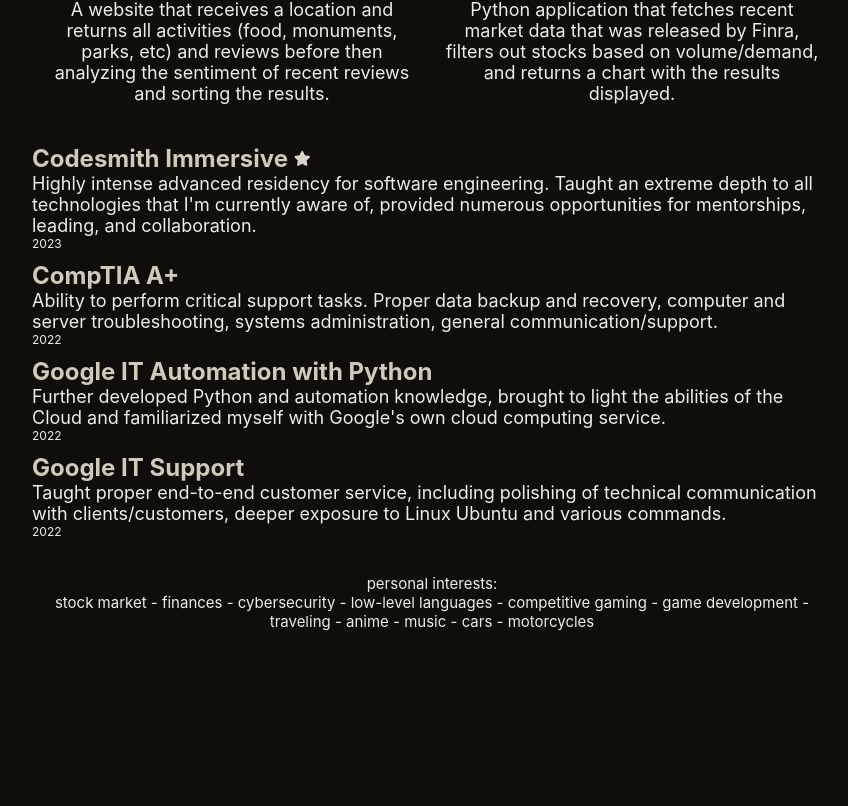
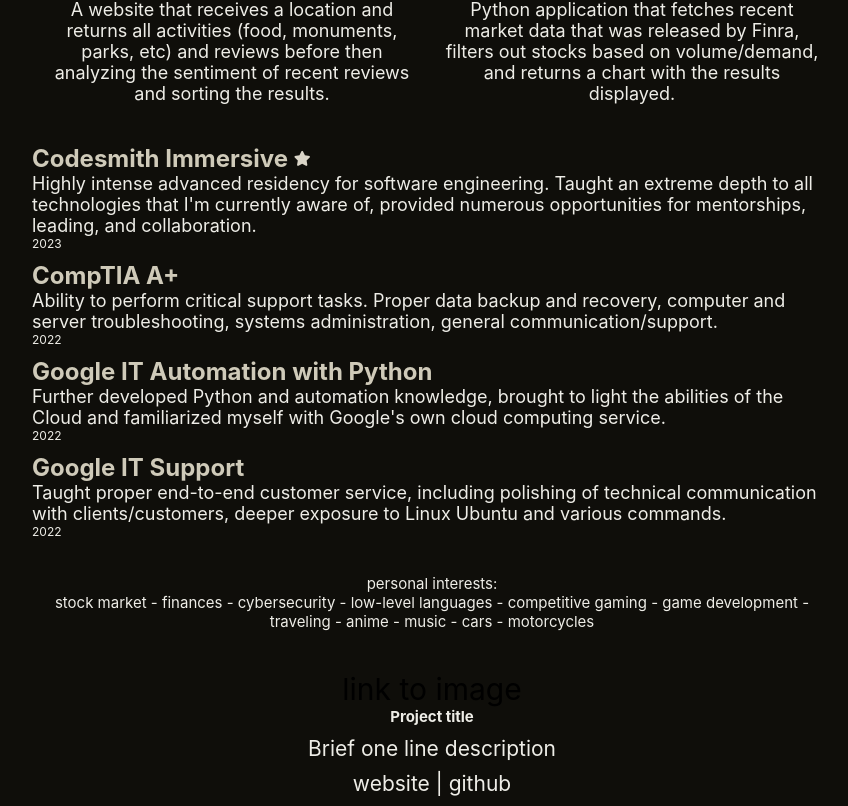
Before and after one commit to owenpa/portfolio2, a React (Create React App) app: page / in a window 1280 px wide. Shown: the part 1302-2108 px from the top of the page, without its empty margins (208-1056 px from the left). Before the commit the page ends 1973 px from the top, so only its background shows below. Built offline with nearby package versions, Linux system fonts and the light colour scheme.

Commit message:
begin creating sideproject section

```diff
--- a/src/App.js
+++ b/src/App.js
@@ -3,7 +3,9 @@ import About from './About.js';
 import Products from './Products.js';
 import Certificates from './Certificates.js';
 import Interests from './Interests.js';
+import Projects from './Projects.js';
 import Testimonials from './Testimonials.js';
+
 
 function App() {
   return (
@@ -14,6 +16,7 @@ function App() {
         <Products />
         <Certificates />
         <Interests />
+        <Projects />
         {/* <Testimonials /> */}
       </div>
     </>
--- /dev/null
+++ b/src/Projects.js
@@ -0,0 +1,14 @@
+function Projects() {
+  return (
+    <div id="projects-container">
+      <div className="">
+        <a>link to image</a>
+        <h2>Project title</h2>
+        <p>Brief one line description</p>
+        <p><a>website</a> | <a>github</a></p>
+      </div>
+    </div>
+  )
+}
+
+export default Projects;
```
